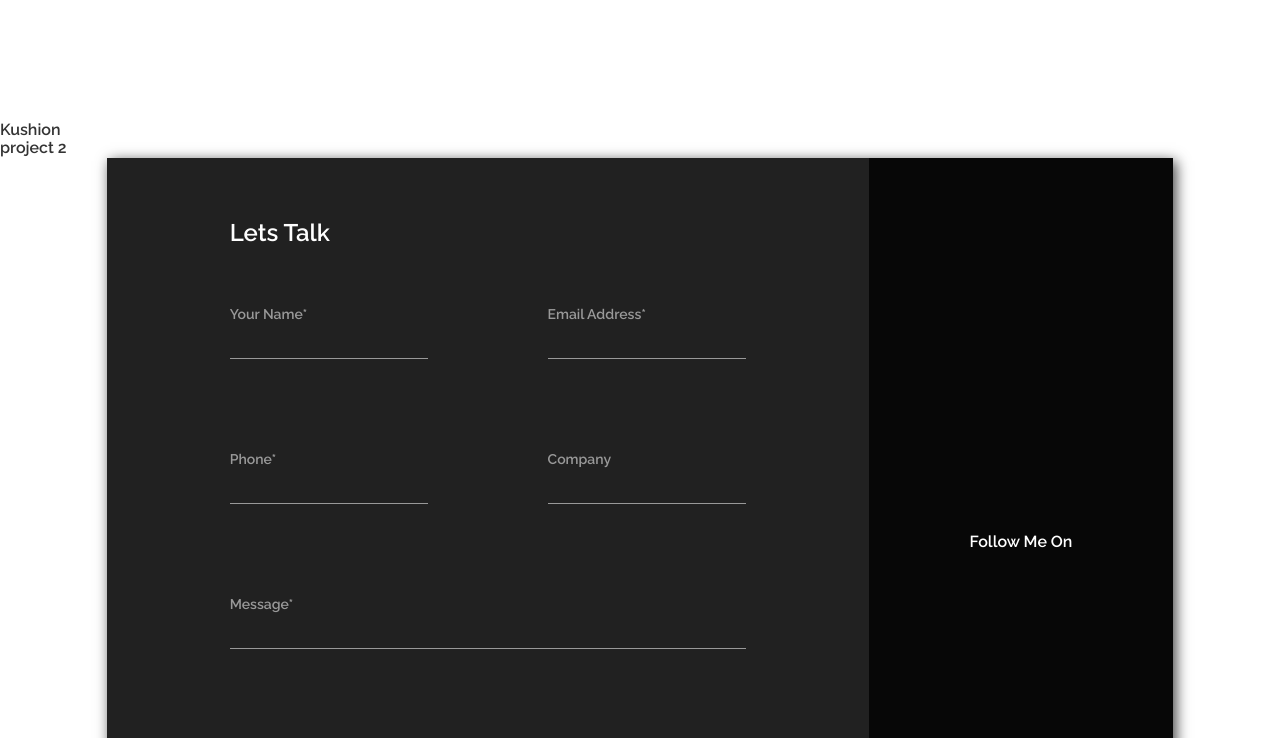
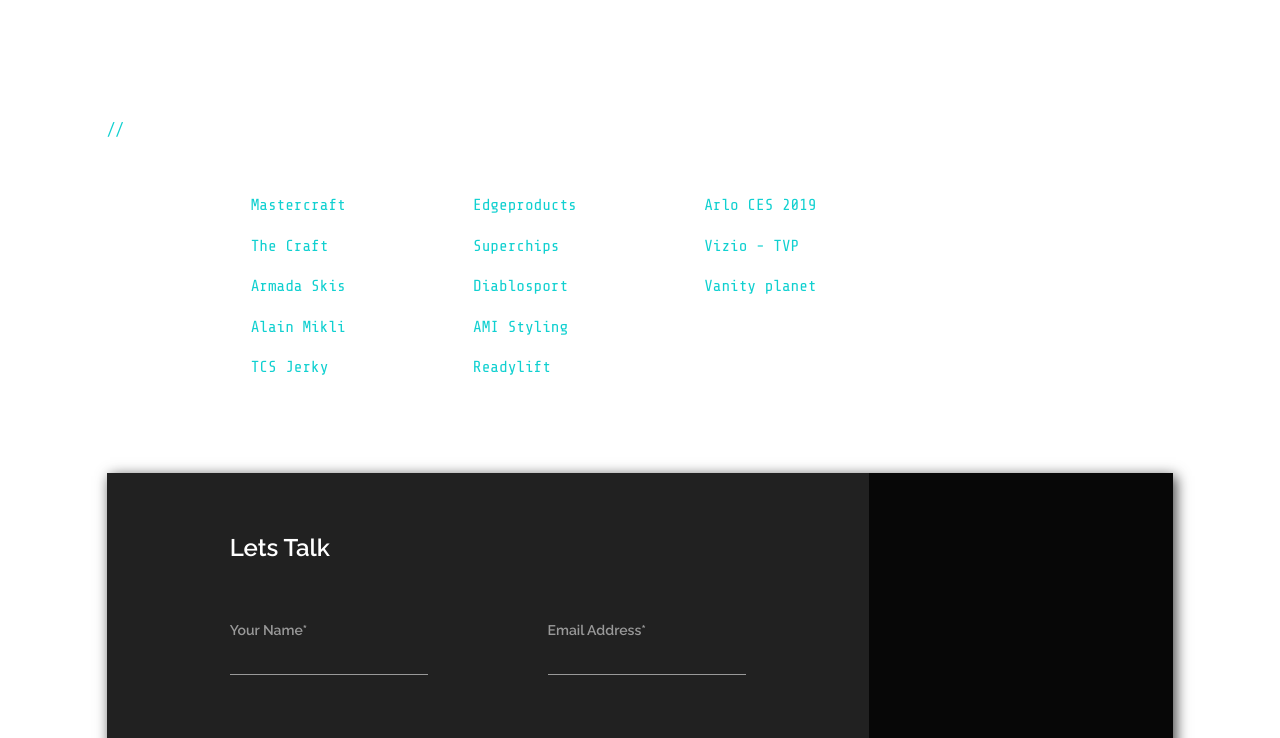
Before and after one commit to justin-bond/jbond-portfolio-gatsby, a Gatsby site: page / in a window 1280 px wide. Shown: the part 1300-2038 px from the top of the page. Built offline with nearby package versions, Linux system fonts and the light colour scheme; Gatsby itself is replaced by a stand-in of ours.

Commit message:
added home other work component && added container to index instead of inside the component

```diff
--- a/src/components/Contact.js
+++ b/src/components/Contact.js
@@ -3,7 +3,6 @@
 import { FontAwesomeIcon } from '@fortawesome/react-fontawesome';
 
 import AnchorLink from './AnchorLink';
-import Container from './Container';
 
 const nsBase = 'component';
 const ns = `${nsBase}-contact`;
@@ -105,7 +104,6 @@
 
   const formShow = contactState.formShow ? '' : 'collapse';
   return (
-    <Container size={'small'}>
     <div id={'contact'} className={rootClassnames}>
       <div className={`${ns}--form__container`}>
         <div className={`${ns}--form__title`}>
@@ -165,7 +163,6 @@
         </div>
       </div>
     </div>
-    </Container>
   );
 };
 
--- a/src/components/HomeIntro.js
+++ b/src/components/HomeIntro.js
@@ -1,7 +1,5 @@
 import React from 'react';
 import classNames from 'classnames';
-
-import Container from './Container';
 
 const nsBase = 'component';
 const ns = `${nsBase}-home-intro`;
@@ -12,7 +10,6 @@
   });
 
   return (
-    <Container size={'small'}>
     <div className={rootClassnames}>
       <h1 className={`${ns}__text`}>
         Hello, I‘m Justin Bond and I am a Front-End Web Developer in Orange County, CA.
@@ -26,7 +23,6 @@
         </li>
       </ul>
     </div>
-    </Container>
   );
 };
 
--- /dev/null
+++ b/src/components/HomeOtherWork.js
@@ -0,0 +1,50 @@
+import React from 'react';
+import PropTypes from 'prop-types';
+import classNames from 'classnames';
+
+import AnchorLink from './AnchorLink';
+
+const nsBase = 'component';
+const ns = `${nsBase}-home-other-work`;
+
+const HomeOtherWork = (props) => {
+  const {
+    otherProjects
+  } = props;
+
+  const rootClassnames = classNames({
+    [`${nsBase} ${ns}`]: true
+  });
+
+  const bullet = '//';
+
+  const renderOtherWork = (key) => {
+    const work = key.node;
+
+    return (
+      <li key={work.slug}><AnchorLink to={`/project/${work.slug}`} className={'code-color-blue'}>{ work.title }</AnchorLink></li>
+    );
+  };
+
+  return (
+    <div className={rootClassnames}>
+      <div className={`${ns}__text`}>
+        <span>{bullet}</span>
+        {` Other Work`}
+      </div>
+      <ul className={`${ns}__items`}>
+        {otherProjects.map(renderOtherWork)}
+      </ul>
+    </div>
+  );
+};
+
+HomeOtherWork.propTypes = {
+  otherProjects: PropTypes.arrayOf(PropTypes.shape({}))
+};
+
+HomeOtherWork.defaultProps = {
+  otherProjects: null
+};
+
+export default HomeOtherWork;
--- a/src/components/HomeRecentWork.js
+++ b/src/components/HomeRecentWork.js
@@ -3,7 +3,6 @@
 import classNames from 'classnames';
 
 import AnchorLink from './AnchorLink';
-import Container from './Container';
 
 const nsBase = 'component';
 const ns = `${nsBase}-home-recent-work`;
@@ -38,7 +37,6 @@
   };
 
   return (
-    <Container size={'small'}>
     <div className={rootClassnames}>
       <h1 className={`${ns}__text`}>
         Recent Work
@@ -47,7 +45,6 @@
         {recentProjects.map(renderRecentWork)}
       </div>
     </div>
-    </Container>
   );
 };
 
--- a/src/pages/index.js
+++ b/src/pages/index.js
@@ -1,38 +1,27 @@
 import React from 'react';
 import PropTypes from 'prop-types';
-import AniLink from 'gatsby-plugin-transition-link/AniLink';
 import { graphql } from 'gatsby';
 
 import Contact from '../components/Contact';
+import Container from '../components/Container';
 import HomeIntro from '../components/HomeIntro';
 import HomeRecentWork from '../components/HomeRecentWork';
+import HomeOtherWork from '../components/HomeOtherWork';
 
 const Index = ({ data }) => {
   const {
-    recentProjects
+    recentProjects,
+    otherProjects
   } = data;
 
   return (
     <div>
-      <HomeIntro />
-      <HomeRecentWork recentProjects={recentProjects.edges} />
-      <AniLink
-        to={'/project/kushion'}
-        cover
-        bg={'#191919'}
-        direction={'right'}
-        duration={1}
-      >
-        Kushion
-      </AniLink>
-      <br />
-      <AniLink
-        fade
-        to={'project/vizio-tvp'}
-      >
-        project 2
-      </AniLink>
-      <Contact />
+      <Container size={'small'}>
+        <HomeIntro />
+        <HomeRecentWork recentProjects={recentProjects.edges} />
+        <HomeOtherWork otherProjects={otherProjects.edges} />
+        <Contact />
+      </Container>
     </div>
   );
 };
--- a/src/scss/components/__dir.scss
+++ b/src/scss/components/__dir.scss
@@ -13,3 +13,4 @@
 @import 'nav';
 @import 'home-intro';
 @import 'home-recent-work';
+@import 'home-other-work';
--- /dev/null
+++ b/src/scss/components/_home-other-work.scss
@@ -0,0 +1,48 @@
+// -- Home Other Work -- //
+
+$ns: '.component-home-other-work';
+
+#{$ns} {
+  margin-bottom: 75px;
+
+  &__text {
+    font-family: $share-tech-mono;
+    margin-bottom: 57px;
+
+    span {
+      color: solid-color('code-blue');
+    }
+  }
+
+  &__items {
+    font-family: $share-tech-mono;
+
+    @include at-tablet {
+      display: flex;
+      flex-flow: wrap column;
+      max-height: 215px;
+      width: 85%;
+      margin-left: 10%;
+    }
+
+    @include at-laptop {
+      width: 65%;
+    }
+
+    li {
+      margin-bottom: 22px;
+      margin-left: 40px;
+
+      &:before {
+        content: '//';
+        margin-left: -40px;
+        margin-right: 20px;
+      }
+
+      a {
+        color: solid-color('code-blue');
+        @include link-underline;
+      }
+    }
+  }
+}
--- a/src/scss/components/_home-recent-work.scss
+++ b/src/scss/components/_home-recent-work.scss
@@ -1,4 +1,4 @@
-// -- Home Intro -- //
+// -- Home Recent Work -- //
 
 $ns: '.component-home-recent-work';
 
```
Lines whose indentation alone changed are shown as unchanged.
